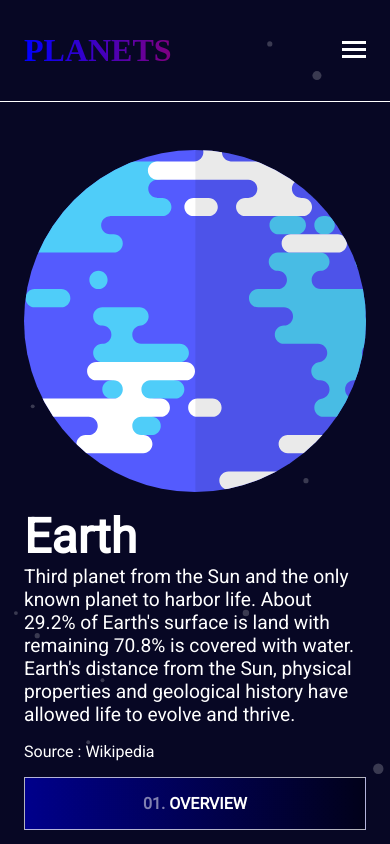
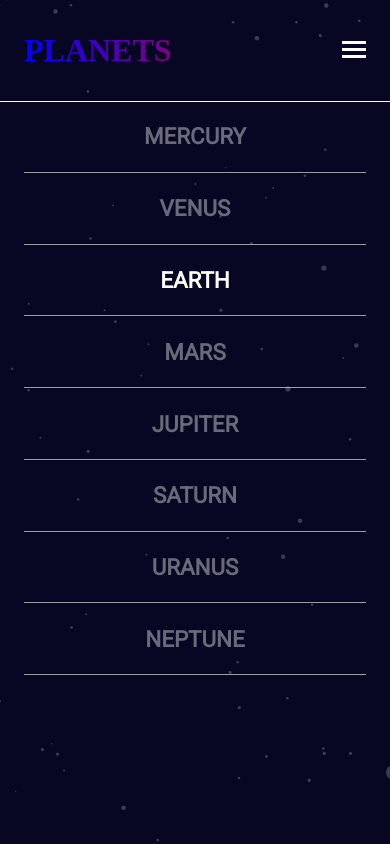
Before and after one commit to alinbrg/planets-react-app, a React (Create React App) app: page /planet/Earth in a window 390 px wide. Both pictures are taken after a click on the button 354 px from the left and 50 px from the top of the page. Shown: the top 844 px of the page. Built offline with nearby package versions, Linux system fonts and the light colour scheme; a web font is replaced by a local one.

Commit message:
added mobile

```diff
--- a/src/App.scss
+++ b/src/App.scss
@@ -12,6 +12,26 @@ $primary-color: #fff;
 	list-style: none;
 	color: $primary-color;
 	font-family: "Roboto", sans-serif;
+}
+
+/* width */
+::-webkit-scrollbar {
+	width: 10px;
+}
+
+/* Track */
+::-webkit-scrollbar-track {
+	background: #7f7fc0;
+}
+
+/* Handle */
+::-webkit-scrollbar-thumb {
+	background: linear-gradient(135deg, darkblue, purple);
+}
+
+/* Handle on hover */
+::-webkit-scrollbar-thumb:hover {
+	background: linear-gradient(135deg, purple, darkblue);
 }
 
 @mixin theme($theme: DarkGray) {
@@ -59,8 +79,7 @@ body {
 		}
 	}
 	header {
-		border-bottom: 1px solid $primary-color;
-		padding: 2rem 0;
+		a {
 			h2 {
 				background: linear-gradient(90deg, blue, purple);
 				font-weight: 900;
@@ -75,9 +94,14 @@ body {
 					-webkit-background-clip: text;
 				}
 			}
+		}
 		div {
 			@include d-flex($align: center, $justify: space-between);
 			@extend %container;
+			border-bottom: 1px solid $primary-color;
+
+			padding-top: 2rem;
+			padding-bottom: 2rem;
 			nav {
 				ul {
 					@include d-flex();
@@ -86,12 +110,13 @@ body {
 						a {
 							text-transform: uppercase;
 							font-weight: 600;
-							color: rgba($color: $primary-color, $alpha: 0.6);
+							color: rgba($color: $primary-color, $alpha: 0.4);
+							position: relative;
 							&::after {
 								content: "";
 								width: 0;
 								height: 1px;
-								background-color: rgba($color: $primary-color, $alpha: 0.6);
+								background-color: rgba($color: $primary-color, $alpha: 0.4);
 								position: absolute;
 								left: 50%;
 								bottom: -0.7rem;
@@ -106,7 +131,7 @@ body {
 									background-color: rgba($color: $primary-color, $alpha: 1);
 								}
 							}
-							position: relative;
+
 							&:hover {
 								&::after {
 									width: 70%;
@@ -123,9 +148,76 @@ body {
 				outline: none;
 			}
 			@media (max-width: 1024px) {
+				flex-direction: column;
+				a {
+					h2 {
+						margin-bottom: 2rem;
+					}
+				}
+			}
+			@media (max-width: 768px) {
+				top: 0;
+				left: 0;
+				flex-wrap: wrap;
+				flex-direction: row;
+				align-items: center;
+				overflow: hidden;
+
+				width: 100%;
+				a {
+					h2 {
+						margin-bottom: 0;
+					}
+				}
+				&.active {
+					padding: 2rem 1.5rem;
+					// position: absolute;
+					z-index: 5;
+					display: flex;
+					border-bottom: none;
+
+					nav {
+						display: block;
+					}
+				}
 				nav {
 					display: none;
+					z-index: 2;
+					width: 100%;
+					position: relative;
+					margin-top: 2rem;
+					&:before {
+						content: "";
+						width: calc(100% + 3rem);
+						height: 1px;
+						background: rgba($color: $primary-color, $alpha: 1);
+						display: block;
+						position: absolute;
+						top: 0;
+						left: -1.5rem;
 					}
+
+					ul {
+						height: 100%;
+						flex-direction: column;
+						justify-content: start;
+
+						li {
+							margin: 0;
+							border-bottom: 1px solid rgba($color: $primary-color, $alpha: 0.6);
+							padding: 1.4rem 0;
+							width: 100%;
+							text-align: center;
+							a {
+								font-size: 1.4rem;
+								&:after {
+									display: none;
+								}
+							}
+						}
+					}
+				}
+
 				.burger {
 					display: block;
 				}
@@ -138,8 +230,8 @@ body {
 			@extend %container;
 			.overal {
 				display: grid;
-				grid-template-columns: 60% 30%;
-				gap: 10%;
+				grid-template-columns: 60% 35%;
+				gap: 5%;
 				h2 {
 					font-size: 5rem;
 				}
@@ -162,8 +254,12 @@ body {
 						transform: translateX(-50%);
 					}
 				}
+			}
 			.action-btns {
 				margin-top: 1rem;
+				&.mob {
+					display: none;
+				}
 				button {
 					padding: 1rem;
 					border: 1px solid rgba($color: $primary-color, $alpha: 0.7);
@@ -172,20 +268,22 @@ body {
 					display: block;
 					margin-bottom: 1rem;
 					width: 100%;
-						span {
-							color: rgba($color: $primary-color, $alpha: 0.5);
-						}
+
 					text-transform: uppercase;
 					font-weight: 600;
 					font-size: 1rem;
 					cursor: pointer;
 					transition: all 0.5s;
+
+					color: rgba($color: $primary-color, $alpha: 0.5);
+
 					&:hover {
 						background: linear-gradient(90deg, rgb(1, 1, 26), darkblue);
 					}
 					&.active {
 						background: linear-gradient(90deg, darkblue, rgb(1, 1, 26));
-						}
+
+						color: rgba($color: $primary-color, $alpha: 1);
 					}
 				}
 			}
@@ -220,23 +318,49 @@ body {
 				.overal {
 					grid-template-columns: 100%;
 					gap: 1rem;
-					h2 {
-						font-size: 3rem;
-					}
-					p {
-						font-size: 1.2rem;
-					}
+
 					.img {
 						img {
 							max-width: 400px;
 							width: 100%;
+						}
+						.geology {
+							max-height: 200px;
+							object-fit: contain;
+						}
+					}
+
+					.info {
+						h2 {
+							font-size: 3rem;
+							margin-bottom: 1rem;
+						}
+						p {
+							font-size: 1.2rem;
 						}
 					}
 				}
 				.stats {
 					margin-top: 3rem;
 				}
+				.action-btns {
+					&.desktop {
+						display: none;
+					}
+					&.mob {
+						display: block;
+						margin-top: 0;
+						margin-bottom: 2rem;
 					}
 				}
 			}
 		}
+		@media (max-width: 768px) {
+			.container {
+				.stats {
+					grid-template-columns: repeat(auto-fit, minmax(200px, 1fr));
+				}
+			}
+		}
+	}
+}
--- a/src/Components/Header.js
+++ b/src/Components/Header.js
@@ -1,6 +1,6 @@
 import { Link, NavLink } from "react-router-dom";
 import burger from "../assets/icon-hamburger.svg";
-export default function Header() {
+export default function Header({ activeNav, setActiveNav }) {
 	const planets = [
 		"Mercury",
 		"Venus",
@@ -11,13 +11,21 @@ export default function Header() {
 		"Uranus",
 		"Neptune",
 	];
+
 	return (
 		<>
 			<header>
-				<div>
+				<div className={activeNav ? "active" : ""}>
 					<Link to={`/`}>
 						<h2>PLANETS</h2>
 					</Link>
+
+					<button
+						className="burger"
+						onClick={() => setActiveNav((old) => !old)}
+					>
+						<img src={burger} alt="burger" />
+					</button>
 
 					<nav>
 						<ul>
@@ -26,6 +34,7 @@ export default function Header() {
 									<NavLink
 										to={`/planet/${planet}`}
 										className={({ isActive }) => (isActive ? "active" : "")}
+										onClick={() => setActiveNav(false)}
 									>
 										{planet}
 									</NavLink>
@@ -33,10 +42,6 @@ export default function Header() {
 							))}
 						</ul>
 					</nav>
-
-					<button className="burger">
-						<img src={burger} alt="burger" />
-					</button>
 				</div>
 			</header>
 		</>
--- a/src/Components/Page.js
+++ b/src/Components/Page.js
@@ -1,11 +1,14 @@
+import { useState } from "react";
 import Header from "./Header";
 
 export default function Page({ children }) {
+	const [activeNav, setActiveNav] = useState(false);
+
 	return (
 		<>
 			<main>
-				<Header />
-				{children}
+				<Header activeNav={activeNav} setActiveNav={setActiveNav} />
+				{!activeNav && children}
 			</main>
 		</>
 	);
--- a/src/Components/PlanetSection.js
+++ b/src/Components/PlanetSection.js
@@ -9,13 +9,15 @@ export default function PlanetSection({ dataToUse }) {
 	const [btnData, setBtnData] = useState([]);
 
 	function showOverview(e) {
+		e.stopPropagation();
+
 		const id = e.target.dataset.btnId;
 		const planetDesc = dataToUse[id]?.content;
 
 		const sourceLink = dataToUse[id]?.source;
 
 		if (id === "geology") {
-			const secImg = dataToUse?.images[e.target.dataset.btnId];
+			const secImg = dataToUse?.images[id];
 			setImgSrc(dataToUse?.images?.overview);
 			setSecImgSrc(secImg);
 		} else {
@@ -72,6 +74,23 @@ export default function PlanetSection({ dataToUse }) {
 			<section className="planet-section">
 				{dataToUse && (
 					<div className="container">
+						{window.innerWidth <= 1024 && (
+							<div className="action-btns mob">
+								{(btnData || []).map((btn, i) => {
+									return (
+										<button
+											data-btn-id={btn.id}
+											key={btn.id}
+											onClick={showOverview}
+											className={btn.active ? "active" : ""}
+										>
+											0{i + 1}. {btn.name}
+										</button>
+									);
+								})}
+							</div>
+						)}
+
 						<div className="overal">
 							<div className="img">
 								<img src={"." + imgSrc} alt={dataToUse?.name} />
@@ -79,36 +98,39 @@ export default function PlanetSection({ dataToUse }) {
 									<img
 										className="geology"
 										src={"." + secImgSrc}
-										alt={dataToUse?.name}
+										alt={dataToUse?.name + "'s surface geology"}
 									/>
 								)}
 							</div>
 							<div className="info">
 								<h2>{dataToUse?.name}</h2>
 								<p>{desc}</p>
-								<div>
+								<div className="source">
 									<span>Source :</span>
 									<a target="_blank" href={source} rel="noreferrer">
 										{" "}
 										Wikipedia
 									</a>
 								</div>
-								<div className="action-btns">
-									{(btnData || []).map((btn, i) => {
-										return (
-											<button
-												data-btn-id={btn.id}
-												key={btn.id}
-												onClick={showOverview}
-												className={btn.active ? "active" : ""}
-											>
-												<span>0{i + 1}.</span> {btn.name}
-											</button>
-										);
-									})}
-								</div>
+								{window.innerWidth > 1024 && (
+									<div className="action-btns desktop">
+										{(btnData || []).map((btn, i) => {
+											return (
+												<button
+													data-btn-id={btn.id}
+													key={btn.id}
+													onClick={showOverview}
+													className={btn.active ? "active" : ""}
+												>
+													0{i + 1}. {btn.name}
+												</button>
+											);
+										})}
+									</div>
+								)}
 							</div>
 						</div>
+
 						<div className="stats">
 							<div>
 								<h5>Rotation time</h5>
--- a/src/Routes/Planet.js
+++ b/src/Routes/Planet.js
@@ -9,8 +9,7 @@ import data from "../data.json";
 export default function Planet() {
 	const { planetName } = useParams();
 	const [dataToUse, setDataToUse] = useState(null);
-
-	// const dataToUse = data.find((el) => el.name === planetName);
+	// console.log(activeNav);
 
 	useEffect(() => {
 		setDataToUse(data.find((el) => el.name === planetName));
```
Lines whose indentation alone changed are shown as unchanged.
